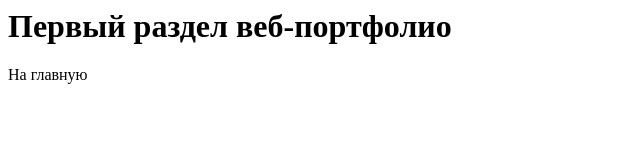
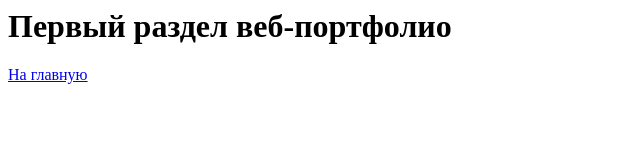
Before and after one commit to ssselsky48/Repository_name, a plain HTML site: page index.html in a window 1280 px wide. Shown: the full height of the page, 0-640 px from the left. Drawn offline with Linux system fonts and the light colour scheme.

Commit message:
Update index.html

```diff
--- a/index.html
+++ b/index.html
@@ -1,2 +1,2 @@
 <h1>Первый раздел веб-портфолио</h1>
-<a herf="/">На главную</a>
+<a href="/">На главную</a>
```
